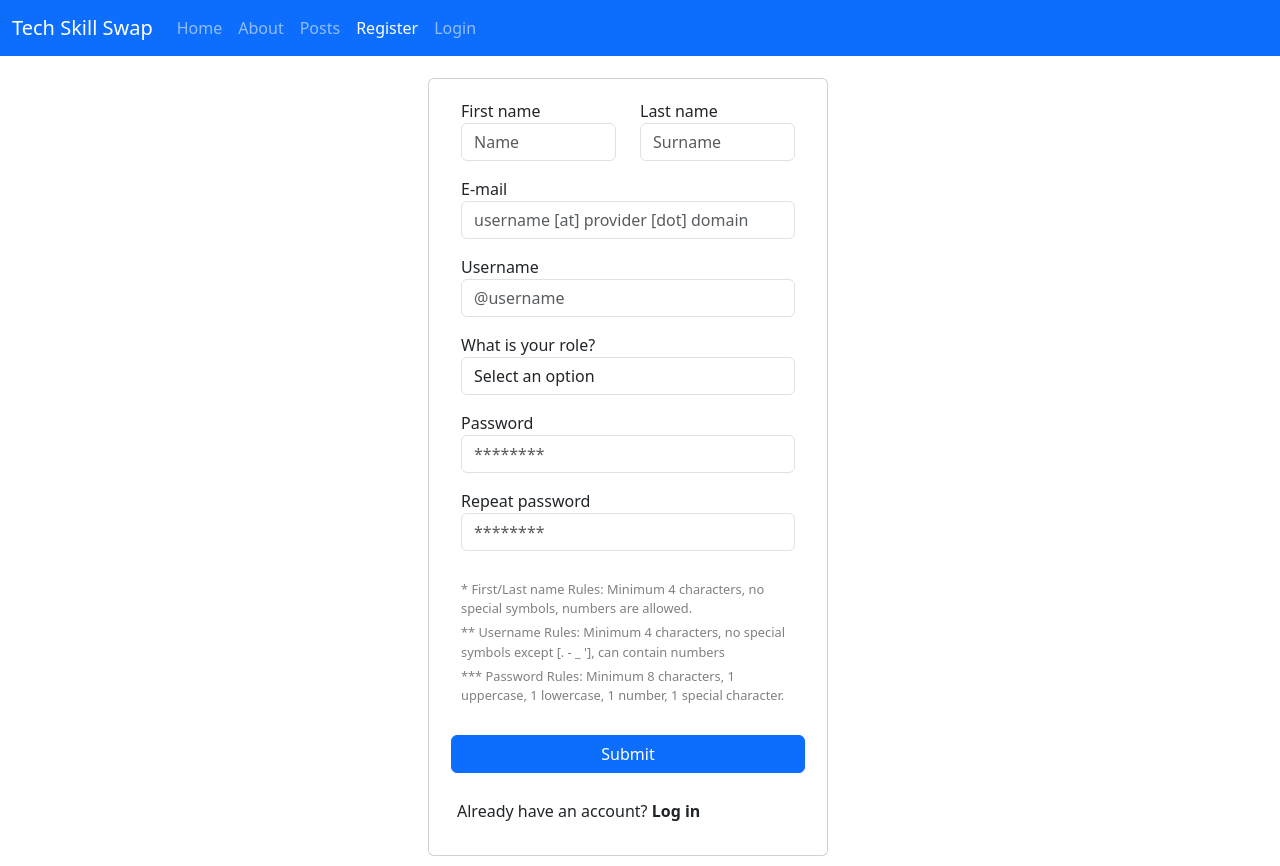
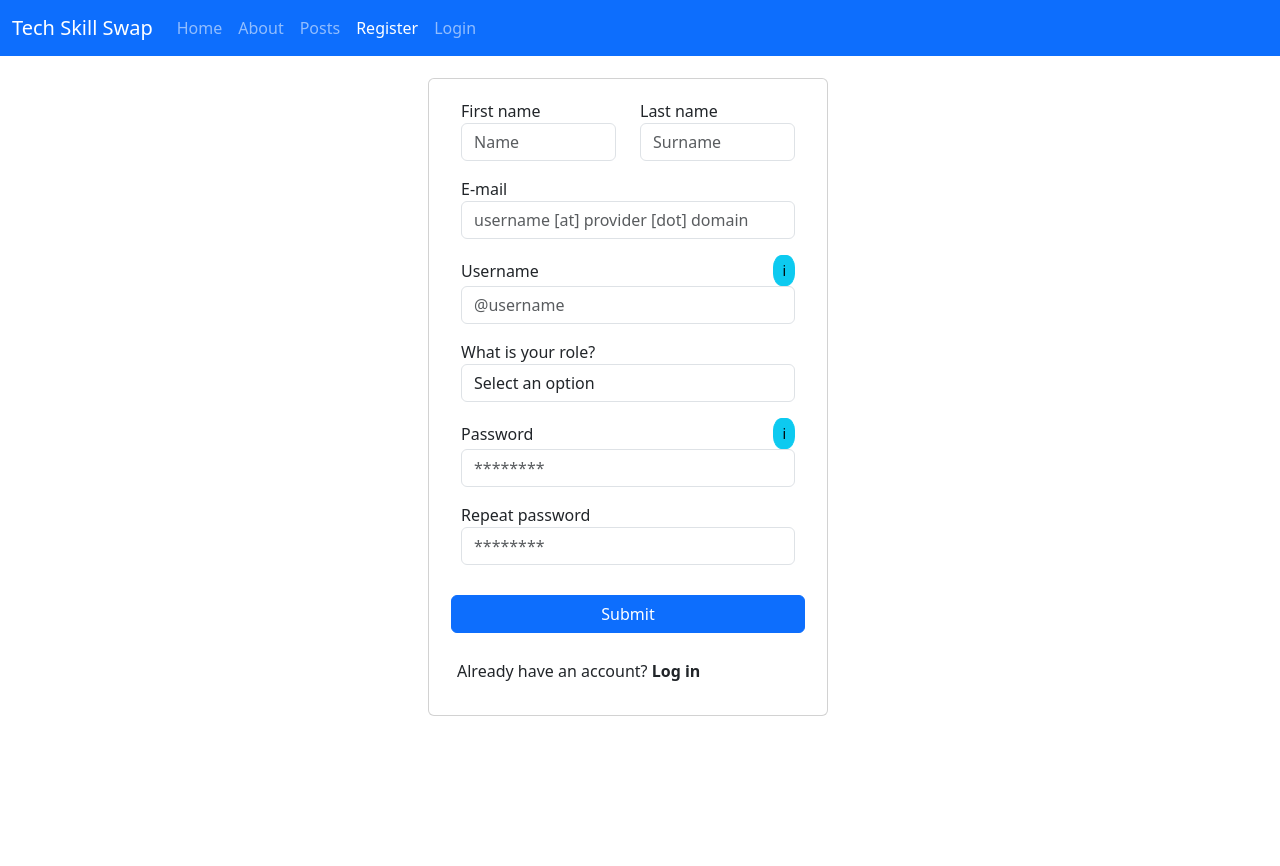
Before and after one commit to zstoimchev/tech-skill-swap, a React (Create React App) app in the folder front-end/: page / in a window 1280 px wide. Both pictures are taken after a click on the button "Register". After the commit the page ends 800 px from the top, so only its background shows below. Built offline with nearby package versions, Linux system fonts and the light colour scheme.

Commit message:
added info buttons for password and username character rules, plus cleaned up unused code

```diff
--- a/front-end/src/CustomComponents/LoginView.js
+++ b/front-end/src/CustomComponents/LoginView.js
@@ -22,22 +22,6 @@ class LoginView extends React.Component {
         })
     }
 
-    componentDidMount() {
-        /* this.req.get('/users/auth').then(response => {
-            if (response.data.success) {
-                this.setState({status: response.data})
-                localStorage.setItem('user', response.data.user)
-                localStorage.setItem('loggedIn', 'true')
-                this.props.updateState({user: response.data.username, loggedIn: true, CurrentPage: POSTS})
-            }
-        }).catch(err => {
-            localStorage.removeItem('token')
-            localStorage.removeItem('user')
-            localStorage.removeItem('loggedIn')
-            this.props.updateState({user: null, loggedIn: false, CurrentPage: LOGIN})
-        }) */
-    }
-
     GetTextFromField(e) {
         this.state.userInput[e.target.name] = e.target.value
         this.setState({userInput: this.state.userInput})
@@ -54,7 +38,6 @@ class LoginView extends React.Component {
         this.req.post('/users/login', {
             username: this.state.userInput.username, password: this.state.userInput.password
         }).then(response => {
-            console.log("Sent to server...")
             if (response.status === 200) {
                 this.props.updateState({user: response.data.username, loggedIn: true, CurrentPage: POSTS})
                 localStorage.setItem('token', response.data.token)
@@ -92,19 +75,7 @@ class LoginView extends React.Component {
                            placeholder="@username"/>
                 </div>
                 <div className="mb-3">
-                    <label className="form-label">Password
-                        <OverlayTrigger
-                            placement="right"
-                            overlay={<Tooltip id="password-tooltip">
-                                Password Rules: Minimum 8 characters, 1 uppercase, 1 lowercase, 1 number, 1 special
-                                character.
-                            </Tooltip>}
-                        >
-                            <button type="button" className="btn btn-info btn-sm" style={{marginLeft: "5px"}}>
-                                i
-                            </button>
-                        </OverlayTrigger>
-                    </label>
+                    <label className="form-label">Password</label>
                     <input name="password" onChange={(e) => this.GetTextFromField(e)}
                            type="password"
                            className="form-control"
--- a/front-end/src/CustomComponents/RegisterView.js
+++ b/front-end/src/CustomComponents/RegisterView.js
@@ -2,6 +2,7 @@ import React, {Component} from "react";
 import axios from 'axios'
 import {API_URL} from "../Utils/Configuration";
 import {LOGIN, REGISTER, RESETPW, USERINFO} from "../Utils/Constants";
+import {OverlayTrigger, Tooltip} from "react-bootstrap";
 
 
 class RegisterView extends Component {
@@ -82,7 +83,21 @@ class RegisterView extends Component {
                 </div>
 
                 <div className="mb-3">
-                    <label htmlFor="username">Username</label>
+                    <div className={"d-flex align-items-center justify-content-between"}>
+                        <label htmlFor="username">Username</label>
+                        <OverlayTrigger
+                            placement="right"
+                            overlay={<Tooltip id="password-tooltip">
+                                Username Rules: Minimum 4 characters, no special symbols, except ' NaN ', can contain
+                                numbers.
+                            </Tooltip>}
+                        >
+                            <button type="button" className="btn btn-info btn-sm"
+                                    style={{marginLeft: "5px", borderRadius: "40%"}}>
+                                i
+                            </button>
+                        </OverlayTrigger>
+                    </div>
                     <input onChange={this.SetValueFromUserInput} type="text" className="form-control" id="username"
                            placeholder="@username"/>
                 </div>
@@ -100,7 +115,21 @@ class RegisterView extends Component {
 
 
                 <div className="mb-3">
-                    <label htmlFor="password">Password</label>
+                    <div className={"d-flex align-items-center justify-content-between"}>
+                        <label htmlFor="password">Password</label>
+                        <OverlayTrigger
+                            placement="right"
+                            overlay={<Tooltip id="password-tooltip">
+                                Password Rules: Minimum 8 characters, 1 uppercase, 1 lowercase, 1 number, 1 special
+                                character.
+                            </Tooltip>}
+                        >
+                            <button type="button" className="btn btn-info btn-sm"
+                                    style={{marginLeft: "5px", borderRadius: "40%"}}>
+                                i
+                            </button>
+                        </OverlayTrigger>
+                    </div>
                     <input onChange={this.SetValueFromUserInput} type="password" className="form-control" id="password"
                            placeholder="********"/>
                 </div>
@@ -109,16 +138,6 @@ class RegisterView extends Component {
                     <label htmlFor="password2">Repeat password</label>
                     <input onChange={this.SetValueFromUserInput} type="password" className="form-control" id="password2"
                            placeholder="********"/>
-                </div>
-                <br/>
-                <div style={{fontSize: "0.8rem", color: "gray", marginTop: "5px"}}>
-                    * First/Last name Rules: Minimum 4 characters, no special symbols, numbers are allowed.
-                </div>
-                <div style={{fontSize: "0.8rem", color: "gray", marginTop: "5px"}}>
-                    ** Username Rules: Minimum 4 characters, no special symbols except [. - _ '], can contain numbers
-                </div>
-                <div style={{fontSize: "0.8rem", color: "gray", marginTop: "5px"}}>
-                    *** Password Rules: Minimum 8 characters, 1 uppercase, 1 lowercase, 1 number, 1 special character.
                 </div>
 
 
```
